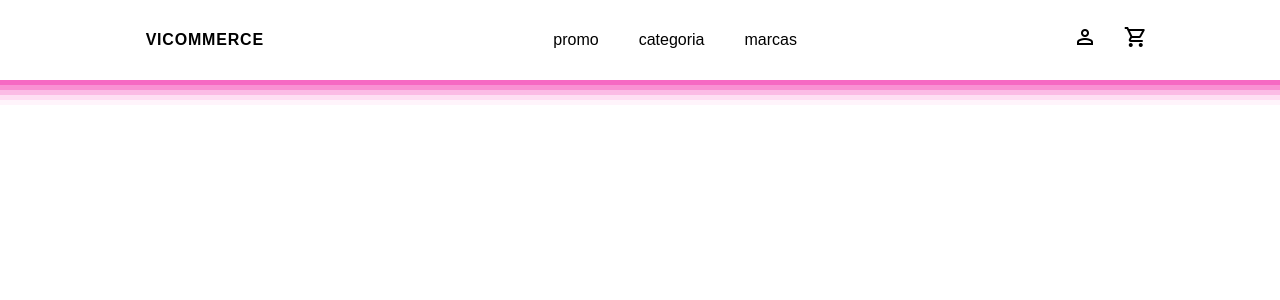
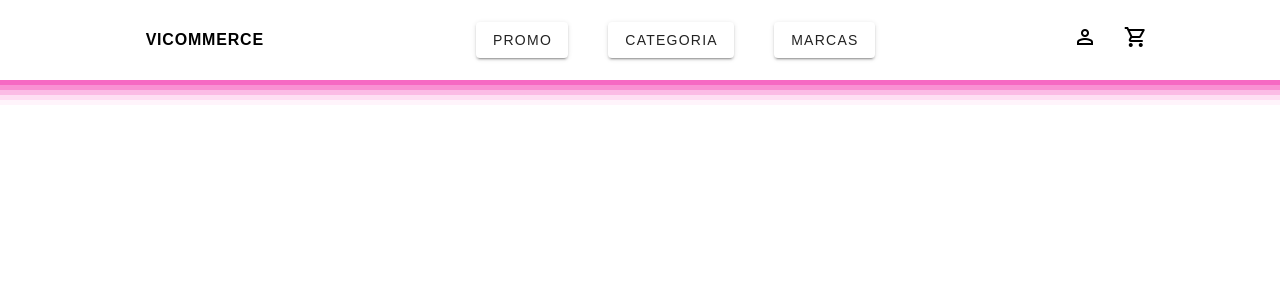
Before and after one commit to victoriavianx/vi-commerce, a Vue app: page / in a window 1280 px wide. Shown: the top 300 px of the page. Built offline with nearby package versions, Linux system fonts and the light colour scheme; a web font is replaced by a local one.

Commit message:
feature: menu dropdown from vuetify

```diff
--- a/package.json
+++ b/package.json
@@ -15,7 +15,8 @@
   "dependencies": {
     "@tailwindcss/vite": "^4.1.11",
     "tailwindcss": "^4.1.11",
-    "vue": "^3.5.17"
+    "vue": "^3.5.17",
+    "vuetify": "^3.9.2"
   },
   "devDependencies": {
     "@tsconfig/node22": "^22.0.2",
--- /dev/null
+++ b/src/components/layout/Dropdown.vue
@@ -0,0 +1,20 @@
+<script setup lang="ts">
+defineProps<{
+  title: string;
+  options: { name: string }[];
+}>();
+</script>
+
+<template>
+  <v-menu open-on-hover transition="slide-x-transition">
+    <template v-slot:activator="{ props }">
+      <v-btn v-bind="props">{{ title }}</v-btn>
+    </template>
+
+    <v-list>
+      <v-list-item v-for="(item, index) in options" :key="index" :value="index">
+        <v-list-item-title>{{ item.name }}</v-list-item-title>
+      </v-list-item>
+    </v-list>
+  </v-menu>
+</template>
--- a/src/components/layout/Header.vue
+++ b/src/components/layout/Header.vue
@@ -2,12 +2,15 @@
 import Icon from "../Icon.vue";
 
 import type { item } from "@/interfaces";
+import Dropdown from "./Dropdown.vue";
 
 const menu: item[] = [
   { id: 1, name: "promo" },
   { id: 2, name: "categoria" },
   { id: 3, name: "marcas" },
 ];
+
+const menuItemOptions = [{ name: "Item" }, { name: "Item" }];
 </script>
 
 <template>
@@ -15,8 +18,11 @@ const menu: item[] = [
     <nav id="menu" class="flex flex-row justify-around items-center h-20">
       <h1 id="title" class="font-bold tracking-wider px-10">VICOMMERCE</h1>
       <ul id="list" class="flex flex-row w-80 max-w-sm justify-center">
-        <li v-for="{ id, name } in menu" :key="id" class="px-5">{{ name }}</li>
+        <li v-for="{ id, name } in menu" :key="id" class="px-5">
+          <Dropdown :title="name" :options="menuItemOptions" />
+        </li>
       </ul>
+
       <div class="w-32 max-w-xs flex flex-row justify-evenly">
         <Icon name="person" />
         <Icon name="shopping_cart" />
--- a/src/main.ts
+++ b/src/main.ts
@@ -1,6 +1,17 @@
 import "./assets/main.css";
 
 import { createApp } from "vue";
+
+import "vuetify/styles";
+import { createVuetify } from "vuetify";
+import * as components from "vuetify/components";
+import * as directives from "vuetify/directives";
+
 import App from "./App.vue";
 
-createApp(App).mount("#app");
+const vuetify = createVuetify({
+  components,
+  directives,
+});
+
+createApp(App).use(vuetify).mount("#app");
```
Also changed, not shown: 1 other file (tests, documents, lock files or other folders).
